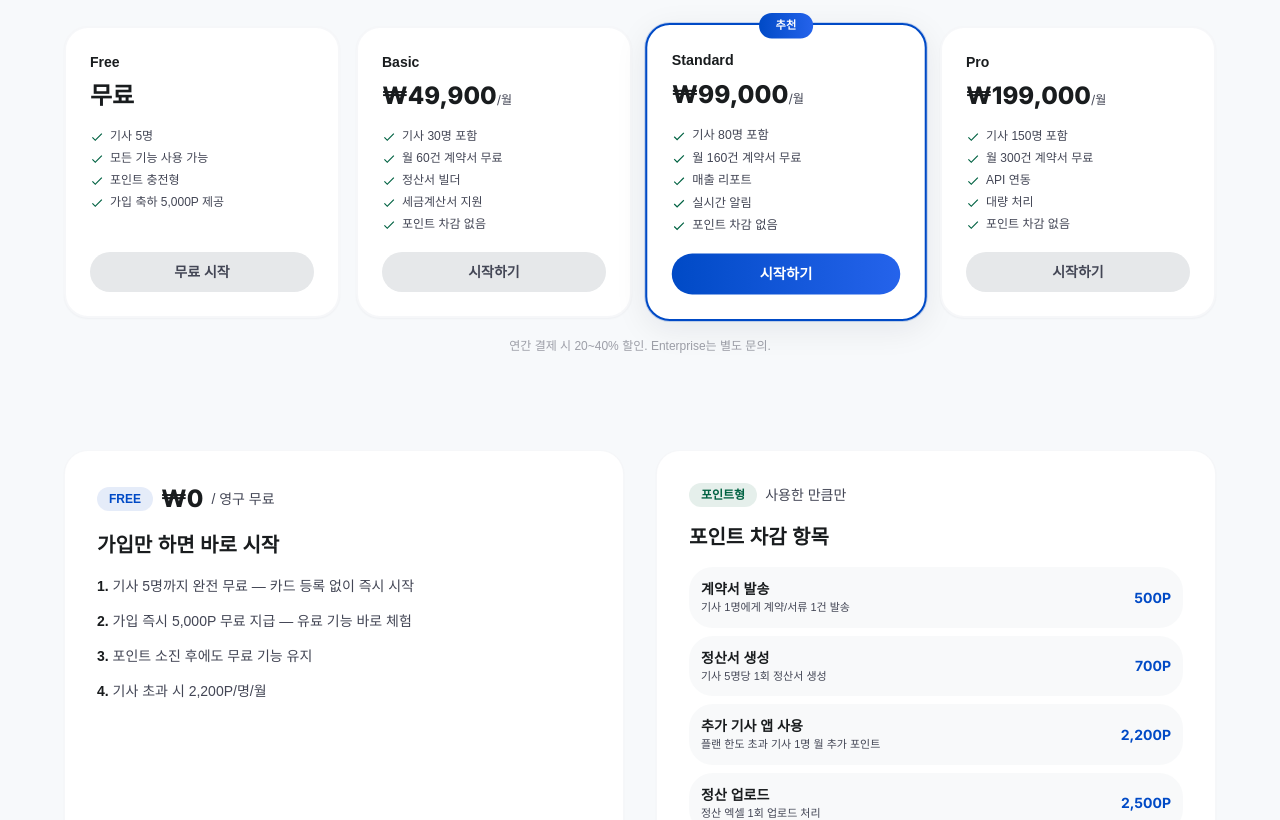
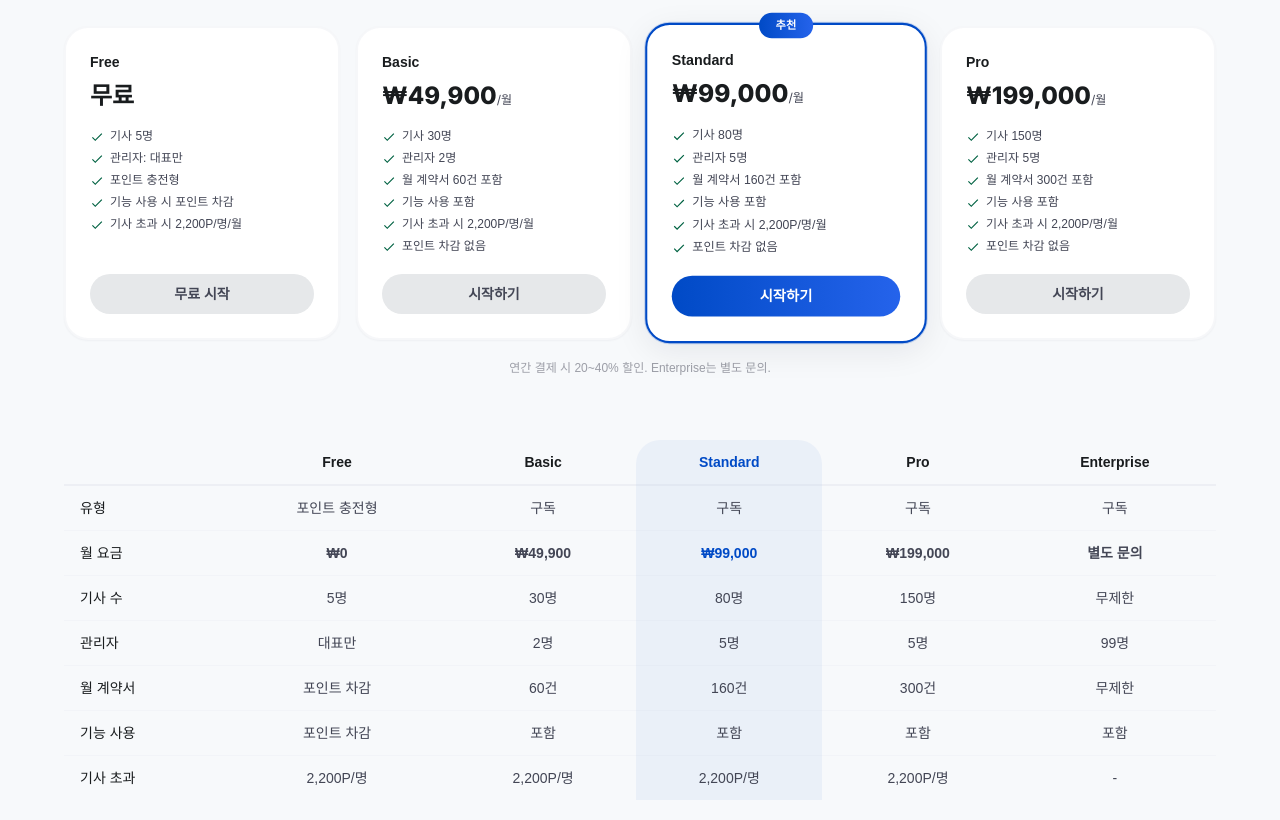
Before and after one commit to jshmir7070-sys/logiSSign, a Next.js app in the folder web/: page /pricing in a window 1280 px wide. Shown: the part 680-1500 px from the top of the page. Built offline with nearby package versions, Linux system fonts and the light colour scheme.

Commit message:
fix: 플랜 정보 통일 — Free 관리자 1명(대표만), 비교표 추가, 메인 기사수 수정, 테스트 동기화

```diff
--- a/web/src/app/page.tsx
+++ b/web/src/app/page.tsx
@@ -218,7 +218,7 @@ export default function HomePage() {
             <div className="price-card">
               <span className="price-name">무료</span>
               <span className="price-val">₩0</span>
-              <span className="price-desc">10명 이하</span>
+              <span className="price-desc">5명</span>
             </div>
             <div className="price-card">
               <span className="price-name">Basic</span>
@@ -239,7 +239,7 @@ export default function HomePage() {
             <div className="price-card">
               <span className="price-name">Enterprise</span>
               <span className="price-val">별도 문의</span>
-              <span className="price-desc">150명 이상</span>
+              <span className="price-desc">무제한</span>
             </div>
           </div>
         </div>
--- a/web/src/app/pricing/page.tsx
+++ b/web/src/app/pricing/page.tsx
@@ -152,6 +152,80 @@ export default function PricingPage() {
             })}
           </div>
           <p className="text-center text-xs text-on-surface-variant/50 mt-5">연간 결제 시 20~40% 할인. Enterprise는 별도 문의.</p>
+
+          {/* ── 상세 비교표 ── */}
+          <div className="mt-16 overflow-x-auto">
+            <table className="w-full text-sm border-collapse">
+              <thead>
+                <tr className="border-b-2 border-outline-variant/20">
+                  <th className="text-left py-3 px-4 text-on-surface-variant font-medium w-[160px]"></th>
+                  <th className="text-center py-3 px-4 font-bold text-on-surface">Free</th>
+                  <th className="text-center py-3 px-4 font-bold text-on-surface">Basic</th>
+                  <th className="text-center py-3 px-4 font-bold text-primary bg-primary/5 rounded-t-xl">Standard</th>
+                  <th className="text-center py-3 px-4 font-bold text-on-surface">Pro</th>
+                  <th className="text-center py-3 px-4 font-bold text-on-surface">Enterprise</th>
+                </tr>
+              </thead>
+              <tbody className="text-on-surface-variant">
+                <tr className="border-b border-outline-variant/10">
+                  <td className="py-3 px-4 font-medium text-on-surface">유형</td>
+                  <td className="py-3 px-4 text-center">포인트 충전형</td>
+                  <td className="py-3 px-4 text-center">구독</td>
+                  <td className="py-3 px-4 text-center bg-primary/5">구독</td>
+                  <td className="py-3 px-4 text-center">구독</td>
+                  <td className="py-3 px-4 text-center">구독</td>
+                </tr>
+                <tr className="border-b border-outline-variant/10">
+                  <td className="py-3 px-4 font-medium text-on-surface">월 요금</td>
+                  <td className="py-3 px-4 text-center font-bold">₩0</td>
+                  <td className="py-3 px-4 text-center font-bold">{fmtKRW(49900)}</td>
+                  <td className="py-3 px-4 text-center font-bold bg-primary/5 text-primary">{fmtKRW(99000)}</td>
+                  <td className="py-3 px-4 text-center font-bold">{fmtKRW(199000)}</td>
+                  <td className="py-3 px-4 text-center font-bold">별도 문의</td>
+                </tr>
+                <tr className="border-b border-outline-variant/10">
+                  <td className="py-3 px-4 font-medium text-on-surface">기사 수</td>
+                  <td className="py-3 px-4 text-center">5명</td>
+                  <td className="py-3 px-4 text-center">30명</td>
+                  <td className="py-3 px-4 text-center bg-primary/5">80명</td>
+                  <td className="py-3 px-4 text-center">150명</td>
+                  <td className="py-3 px-4 text-center">무제한</td>
+                </tr>
+                <tr className="border-b border-outline-variant/10">
+                  <td className="py-3 px-4 font-medium text-on-surface">관리자</td>
+                  <td className="py-3 px-4 text-center">대표만</td>
+                  <td className="py-3 px-4 text-center">2명</td>
+                  <td className="py-3 px-4 text-center bg-primary/5">5명</td>
+                  <td className="py-3 px-4 text-center">5명</td>
+                  <td className="py-3 px-4 text-center">99명</td>
+                </tr>
+                <tr className="border-b border-outline-variant/10">
+                  <td className="py-3 px-4 font-medium text-on-surface">월 계약서</td>
+                  <td className="py-3 px-4 text-center">포인트 차감</td>
+                  <td className="py-3 px-4 text-center">60건</td>
+                  <td className="py-3 px-4 text-center bg-primary/5">160건</td>
+                  <td className="py-3 px-4 text-center">300건</td>
+                  <td className="py-3 px-4 text-center">무제한</td>
+                </tr>
+                <tr className="border-b border-outline-variant/10">
+                  <td className="py-3 px-4 font-medium text-on-surface">기능 사용</td>
+                  <td className="py-3 px-4 text-center">포인트 차감</td>
+                  <td className="py-3 px-4 text-center">포함</td>
+                  <td className="py-3 px-4 text-center bg-primary/5">포함</td>
+                  <td className="py-3 px-4 text-center">포함</td>
+                  <td className="py-3 px-4 text-center">포함</td>
+                </tr>
+                <tr>
+                  <td className="py-3 px-4 font-medium text-on-surface">기사 초과</td>
+                  <td className="py-3 px-4 text-center">{fmt(EXTRA_DRIVER_MONTHLY_POINTS)}P/명</td>
+                  <td className="py-3 px-4 text-center">{fmt(EXTRA_DRIVER_MONTHLY_POINTS)}P/명</td>
+                  <td className="py-3 px-4 text-center bg-primary/5">{fmt(EXTRA_DRIVER_MONTHLY_POINTS)}P/명</td>
+                  <td className="py-3 px-4 text-center">{fmt(EXTRA_DRIVER_MONTHLY_POINTS)}P/명</td>
+                  <td className="py-3 px-4 text-center">-</td>
+                </tr>
+              </tbody>
+            </table>
+          </div>
         </div>
       </section>
 
--- a/web/src/lib/plan-limits.ts
+++ b/web/src/lib/plan-limits.ts
@@ -61,7 +61,7 @@ const PLAN_ORDER: PlanType[] = ['free', 'basic', 'standard', 'pro', 'enterprise'
 export const PLAN_LIMITS: Record<PlanType, PlanLimits> = {
   free: {
     maxDrivers: 5,
-    maxAdminAccounts: 0,
+    maxAdminAccounts: 1,           // 대표만
     maxDefaultTemplates: 999,
     maxUploadTemplates: 999,
     monthlyFreeContracts: 0,       // 전부 포인트 차감
@@ -130,11 +130,11 @@ export const PLAN_DISCOUNTS: Record<string, number> = {
 }
 
 export const PLAN_HIGHLIGHTS: Record<PlanType, string[]> = {
-  free: ['기사 5명', '모든 기능 사용 가능', '포인트 충전형', '가입 축하 5,000P 제공'],
-  basic: ['기사 30명 포함', '월 60건 계약서 무료', '정산서 빌더', '세금계산서 지원'],
-  standard: ['기사 80명 포함', '월 160건 계약서 무료', '매출 리포트', '실시간 알림'],
-  pro: ['기사 150명 포함', '월 300건 계약서 무료', 'API 연동', '대량 처리'],
-  enterprise: ['기사 무제한', '전자계약 무제한', '전담 매니저', '맞춤형 정산'],
+  free: ['기사 5명', '관리자: 대표만', '포인트 충전형', '기능 사용 시 포인트 차감', '기사 초과 시 2,200P/명/월'],
+  basic: ['기사 30명', '관리자 2명', '월 계약서 60건 포함', '기능 사용 포함', '기사 초과 시 2,200P/명/월'],
+  standard: ['기사 80명', '관리자 5명', '월 계약서 160건 포함', '기능 사용 포함', '기사 초과 시 2,200P/명/월'],
+  pro: ['기사 150명', '관리자 5명', '월 계약서 300건 포함', '기능 사용 포함', '기사 초과 시 2,200P/명/월'],
+  enterprise: ['기사 무제한', '관리자 99명', '계약서 무제한', '기능 사용 포함', '전담 매니저'],
 }
 
 export function getSubscriptionPrice(plan: PlanType, billing: string = 'monthly'): number {
```
Also changed, not shown: 1 other file (tests, documents, lock files or other folders).
